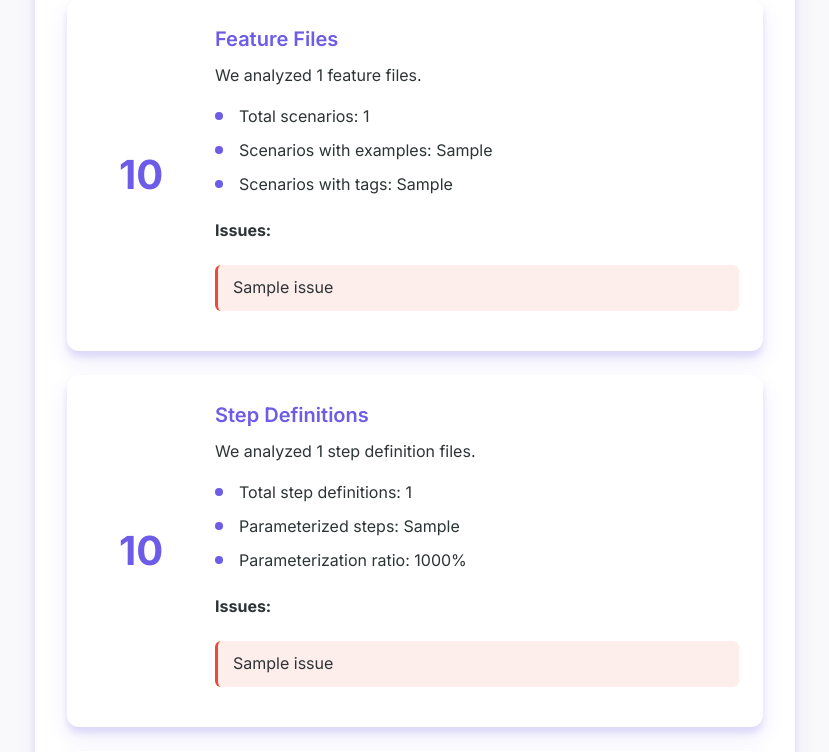
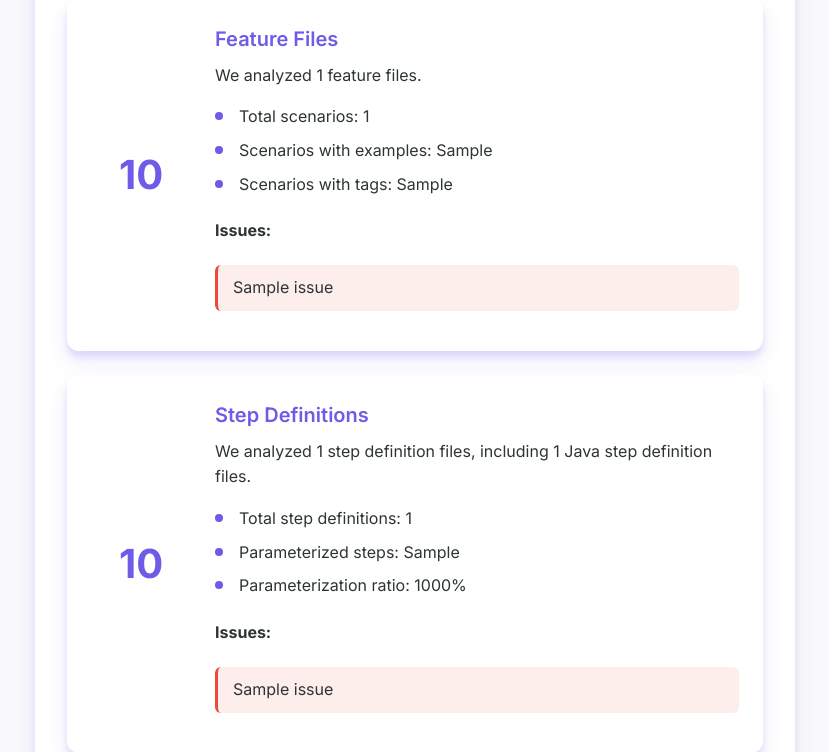
Before and after one commit to sumathiselvaraj/frameworkAnalayzer, a Flask app: template templates/results.html in a window 1280 px wide. Shown: the part 473-1225 px from the top of the page, without its empty margins (225-1054 px from the left). Run offline with Flask 3, Linux system fonts and the light colour scheme; the template is opened without the code that fills it: most values are stand-ins (such as "Sample title", 1, 10 or a date in 2020).

Commit message:
Assistant checkpoint: Add Java step definition file counting
Assistant generated file changes:
- analyzer.py: Add Java step definition file counting
- templates/results.html: Display Java step definition count

---

User prompt:

still miss match count . Count .java file under stepDefinitions package

Replit-Commit-Author: Assistant
Replit-Commit-Session-Id: cf1c22aa-cb65-4ca6-84fe-a486f48277dd

```diff
--- a/analyzer.py
+++ b/analyzer.py
@@ -281,6 +281,11 @@ def analyze_step_definitions(project_path, results):
     """Analyze step definition files in the project."""
     # Get global variable to check if using sample project
     global using_sample
+
+    # Specific counter for Java step definition files
+    java_step_files = list(project_path.glob('**/stepdefs/**/*.java'))
+    java_step_count = len([f for f in java_step_files if not 'Hooks' in f.name])
+    results['step_definitions']['java_steps_count'] = java_step_count
 
     # Look for step definition files recursively
     step_files = []
--- a/templates/results.html
+++ b/templates/results.html
@@ -77,7 +77,7 @@
                     <div class="score-value">{{ results.step_definitions.quality_score }}</div>
                     <div class="score-details">
                         <h3 class="score-title">Step Definitions</h3>
-                        <p class="score-description">We analyzed {{ results.step_definitions.count }} step definition files.</p>
+                        <p class="score-description">We analyzed {{ results.step_definitions.count }} step definition files{% if results.step_definitions.java_steps_count %}, including {{ results.step_definitions.java_steps_count }} Java step definition files{% endif %}.</p>
 
                         {% if results.step_definitions.metrics %}
                         <ul class="metric-list">
```
